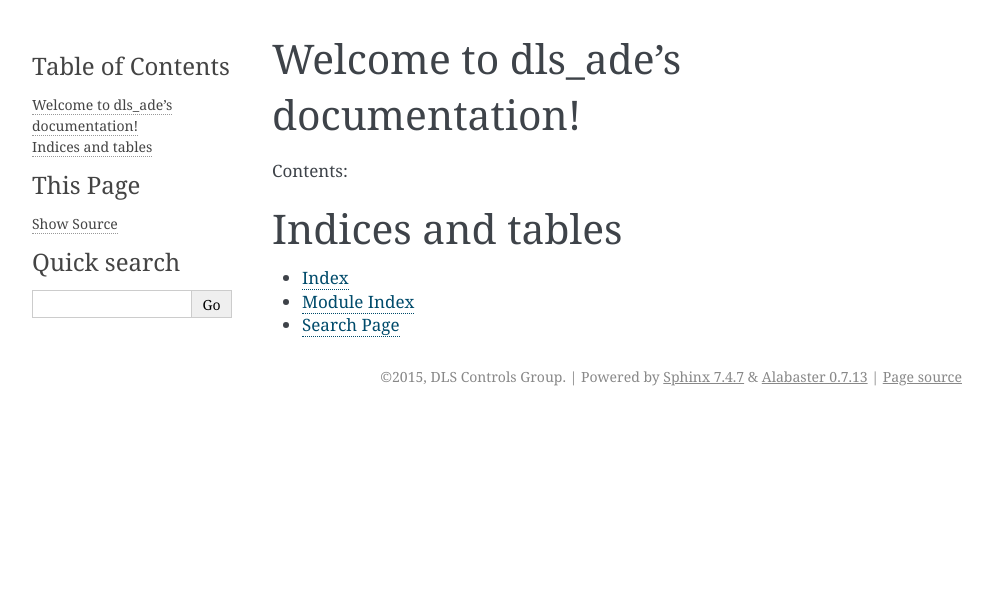
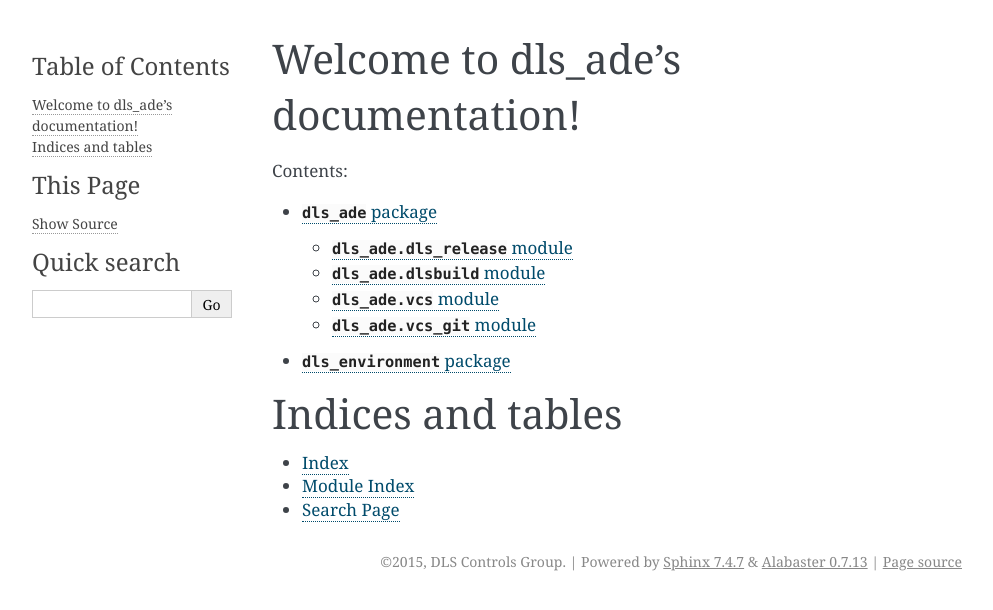
Before and after one commit to EmilioPeJu/dls_ade, a Sphinx documentation site: the page built from docs/index.rst, in a window 1280 px wide. Shown: the top 610 px of the page, without its empty margins (148-1141 px from the left). Built offline with Sphinx 7.4.7, drawn with Linux system fonts in a browser that asks for light colours.

Commit message:
docs: adding first autogenerated docs

```diff
--- a/docs/conf.py
+++ b/docs/conf.py
@@ -20,6 +20,7 @@ import shlex
 # add these directories to sys.path here. If the directory is relative to the
 # documentation root, use os.path.abspath to make it absolute, like shown here.
 #sys.path.insert(0, os.path.abspath('.'))
+sys.path.insert(0, os.path.abspath('..'))
 
 # -- General configuration ------------------------------------------------
 
--- /dev/null
+++ b/docs/dls_ade.rst
@@ -0,0 +1,22 @@
+:mod:`dls_ade` package
+===============================
+
+:mod:`dls_ade.dls_release` module
+--------------------------------------
+.. automodule:: dls_ade.dls_release
+    :members:
+
+:mod:`dls_ade.dlsbuild` module
+--------------------------------------
+.. automodule:: dls_ade.dlsbuild
+    :members:
+
+:mod:`dls_ade.vcs` module
+--------------------------------------
+.. automodule:: dls_ade.vcs
+    :members:
+
+:mod:`dls_ade.vcs_git` module
+--------------------------------------
+.. automodule:: dls_ade.vcs_git
+    :members:
--- /dev/null
+++ b/docs/dls_environment.rst
@@ -0,0 +1,5 @@
+:mod:`dls_environment` package
+===============================
+
+.. automodule:: dls_environment.dls_environment
+    :members:
--- a/docs/index.rst
+++ b/docs/index.rst
@@ -11,6 +11,8 @@ Contents:
 .. toctree::
    :maxdepth: 2
 
+   dls_ade
+   dls_environment
 
 
 Indices and tables
```
